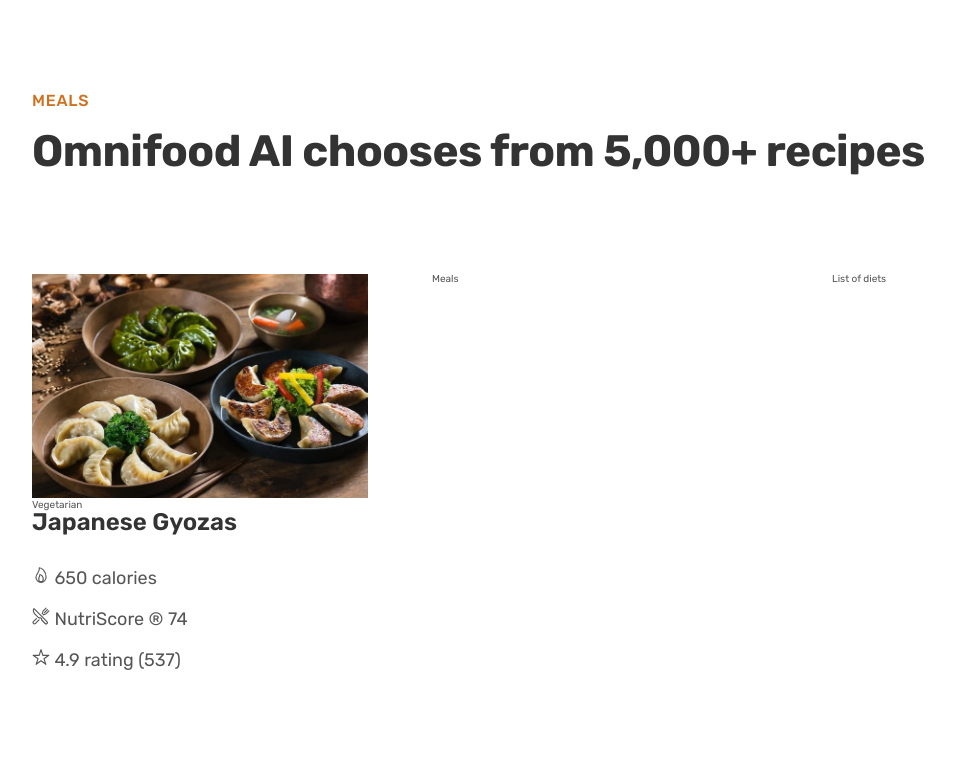
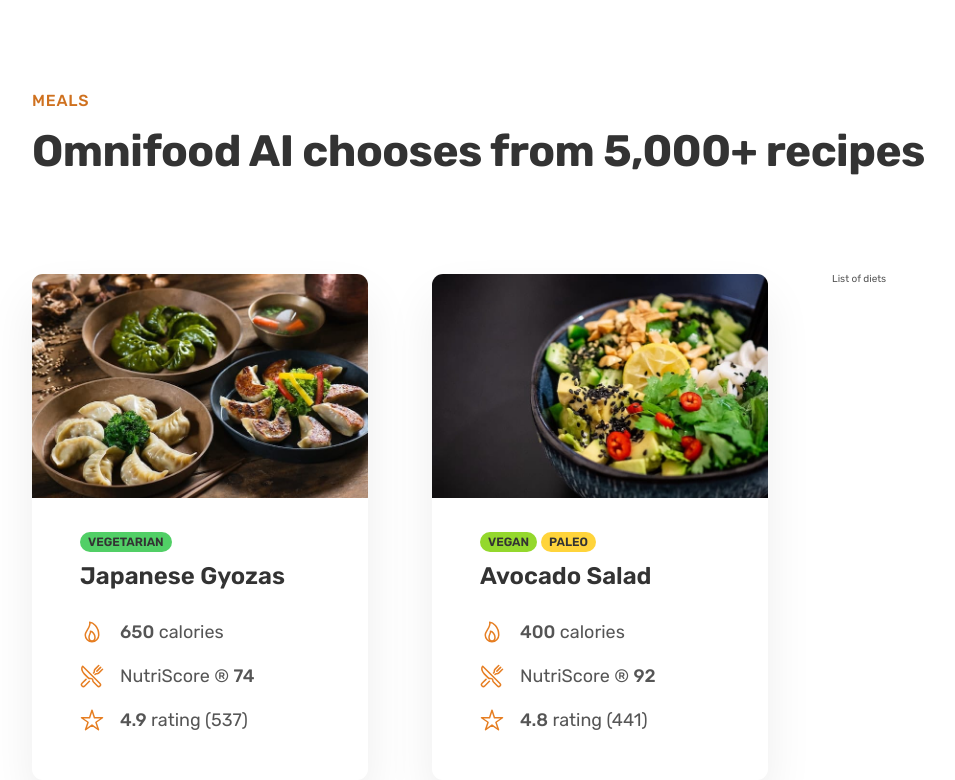
Before and after one commit to samuelfuchs/public-sideprojects, a plain HTML site: page new-omnifood/index.html in a window 1280 px wide. Shown: the part 2632-3412 px from the top of the page, without its empty margins (40-995 px from the left). Before the commit the page ends 3303 px from the top, so only its background shows below. Drawn offline with nearby package versions, Linux system fonts and the light colour scheme.

Commit message:
Building the Meals Section - Part 2

```diff
--- a/new-omnifood/css/general.css
+++ b/new-omnifood/css/general.css
@@ -37,6 +37,7 @@ Paragraph default: 1.6
 
 --- 06 BORDER-RADIUS
 Default: 9px
+Medium: 11px
 
 --- 07 WHITESPACE
 
@@ -172,3 +173,7 @@ body {
 .margin-right-sm {
   margin-right: 1.6rem !important;
 }
+
+strong {
+  font-weight: 500;
+}
--- a/new-omnifood/css/style.css
+++ b/new-omnifood/css/style.css
@@ -210,6 +210,44 @@
   padding: 9.6rem 0;
 }
 
+.meal {
+  box-shadow: 0 2.4rem 4.8rem rgba(0, 0, 0, 0.075);
+  border-radius: 11px;
+  overflow: hidden;
+}
+
+.meal-content {
+  padding: 3.2rem 4.8rem 4.8rem 4.8rem;
+}
+
+.meal-tags {
+  margin-bottom: 1.2rem;
+  display: flex;
+  gap: 0.4rem;
+}
+
+.tag {
+  display: inline-block;
+  padding: 0.4rem 0.8rem;
+  font-size: 1.2rem;
+  text-transform: uppercase;
+  color: #333;
+  border-radius: 100px;
+  font-weight: 600;
+}
+
+.tag--vegetarian {
+  background-color: #51cf66;
+}
+
+.tag--vegan {
+  background-color: #94d82d;
+}
+
+.tag--paleo {
+  background-color: #ffd43b;
+}
+
 .meal-title {
   font-size: 2.4rem;
   color: #333;
@@ -226,6 +264,15 @@
 
 .meal-attribute {
   font-size: 1.8rem;
+  display: flex;
+  align-items: center;
+  gap: 1.6rem;
+}
+
+.meal-icon {
+  height: 2.4rem;
+  width: 2.4rem;
+  color: #e67e22;
 }
 
 .meal-img {
--- a/new-omnifood/index.html
+++ b/new-omnifood/index.html
@@ -172,22 +172,55 @@
               class="meal-img"
               alt="Japanese Gyozas"
             />
-            <span class="tag">Vegetarian</span>
+            <div class="meal-content">
+
+              <div class="meal-tags">
+                <span class="tag tag--vegetarian">Vegetarian</span>
+              </div>
               <p class="meal-title">Japanese Gyozas</p>
               <ul class="meal-attributes">
                 <li class="meal-attribute">
-                <ion-icon name="flame-outline"></ion-icon>
-                <span>650 calories </span>
+                  <ion-icon class="meal-icon" name="flame-outline"></ion-icon>
+                  <span><strong>650</strong> calories </span>
                 </li>
-              <li class="meal-attribute"><ion-icon name="restaurant-outline"></ion-icon> <span>
-                NutriScore &reg; 74</li>
+                <li class="meal-attribute"><ion-icon class="meal-icon" name="restaurant-outline"></ion-icon> <span>
+                  NutriScore &reg; <strong>74</strong></li>
                 </span>
-              <li class="meal-attribute"><ion-icon name="star-outline"></ion-icon> <span>
-                4.9 rating (537)
+                <li class="meal-attribute"><ion-icon class="meal-icon" name="star-outline"></ion-icon> <span><strong>4.9</strong>
+                   rating (537)
                 </span> </li>
               </ul>
             </div>
-          <div class="meal">Meals</div>
+          </div>
+
+          <div class="meal">
+            <img
+              src="img/meals/meal-2.jpg"
+              class="meal-img"
+              alt="Avocado Salad"
+            />
+            <div class="meal-content">
+
+              <div class="meal-tags">
+                <span class="tag tag--vegan">Vegan</span>
+                <span class="tag tag--paleo">Paleo</span>
+              </div>
+              <p class="meal-title">Avocado Salad</p>
+              <ul class="meal-attributes">
+                <li class="meal-attribute">
+                  <ion-icon class="meal-icon" name="flame-outline"></ion-icon>
+                  <span><strong>400</strong> calories </span>
+                </li>
+                <li class="meal-attribute"><ion-icon class="meal-icon" name="restaurant-outline"></ion-icon> <span>
+                  NutriScore &reg; <strong>92</strong></li>
+                </span>
+                <li class="meal-attribute"><ion-icon class="meal-icon" name="star-outline"></ion-icon> <span><strong>4.8</strong>
+                   rating (441)
+                </span> </li>
+              </ul>
+            </div>
+          </div>
+
           <div class="list">List of diets</div>
         </div>
       </section>
```
Lines whose indentation alone changed are shown as unchanged.
